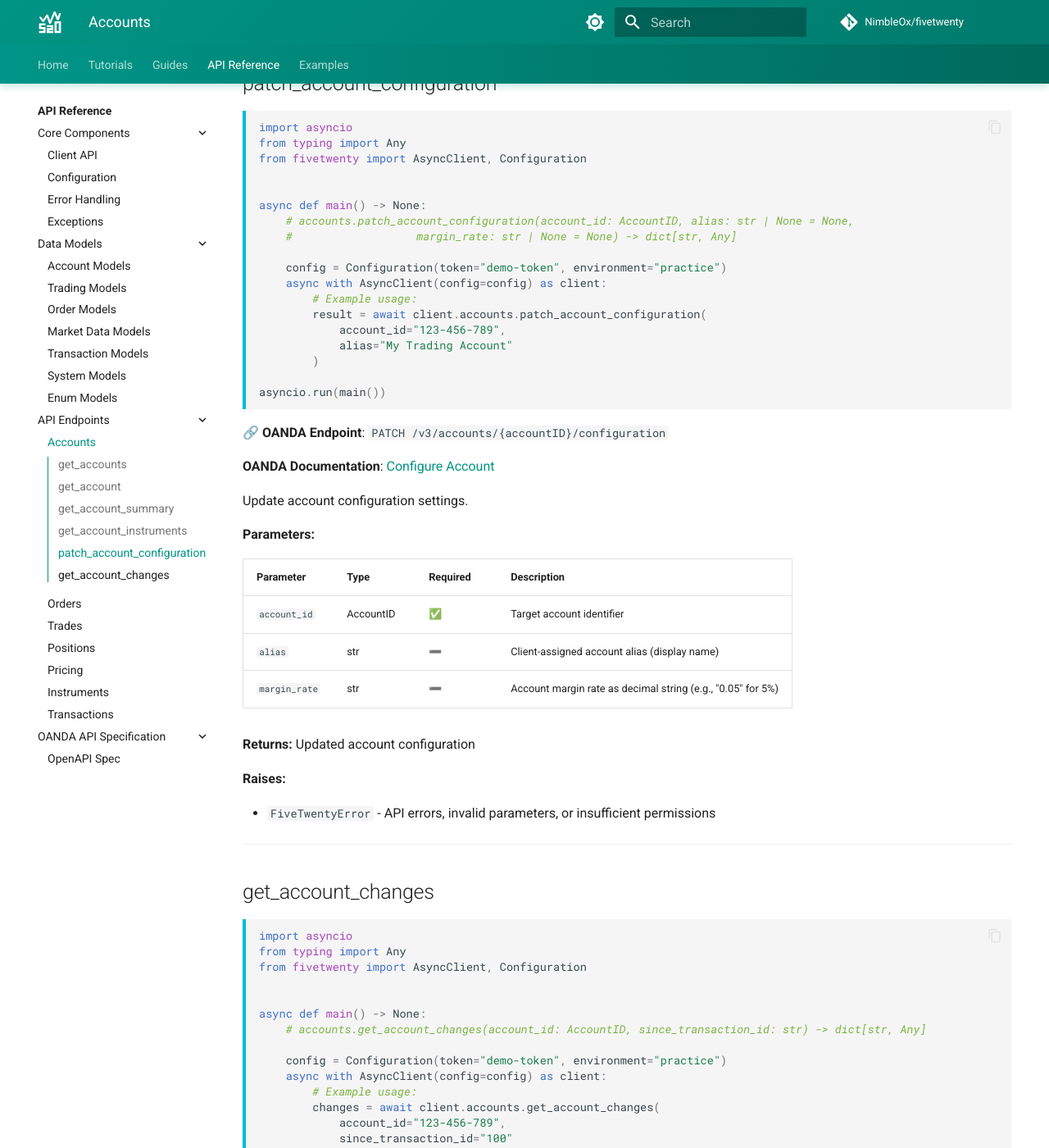
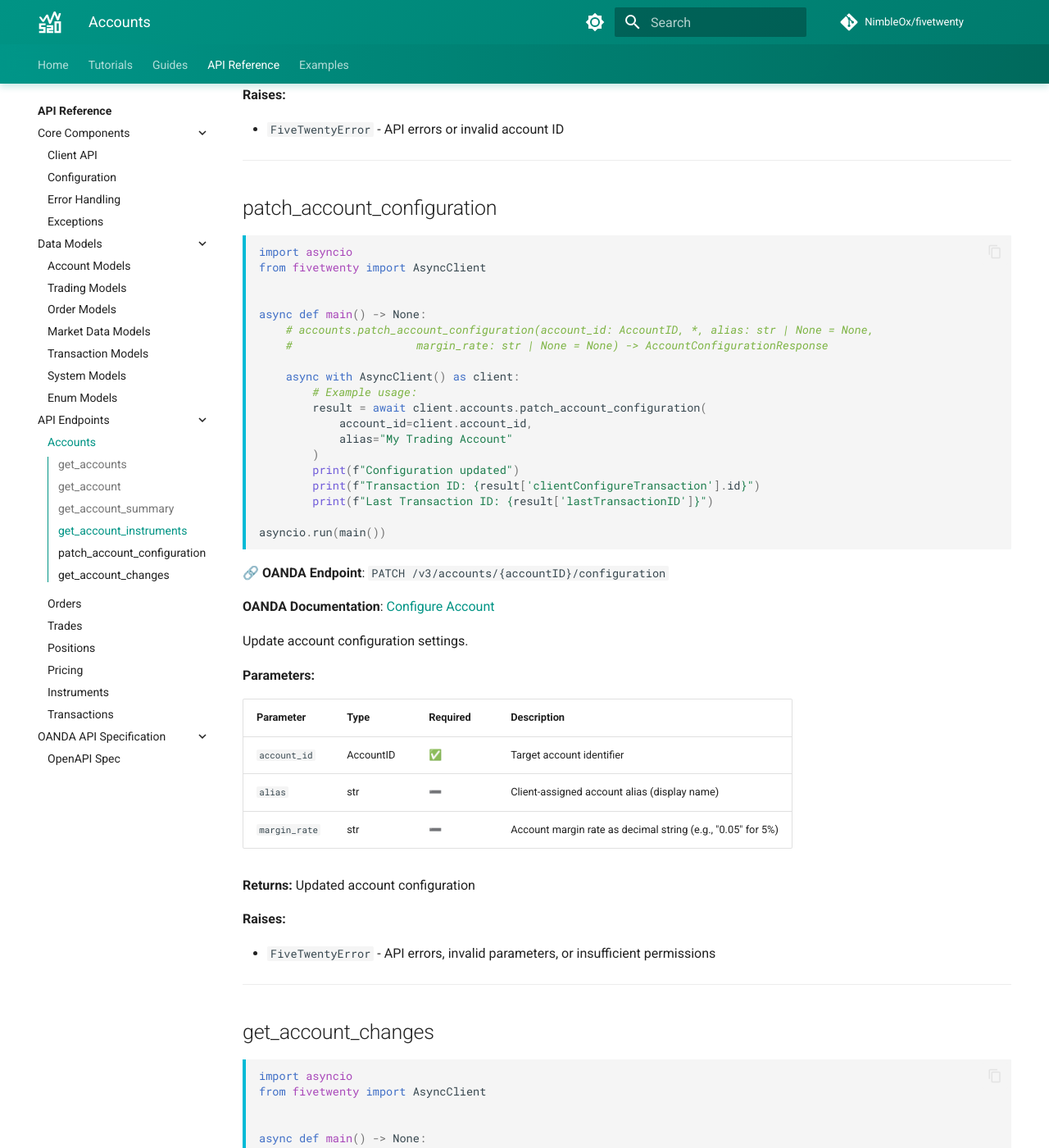
Before and after one commit to NimbleOx/fivetwenty, an MkDocs documentation site: the page built from docs/api-reference/endpoints/accounts.md, in a window 1280 px wide and 1400 px high, scrolled down 3677 px. Shown: the whole window at 82% size. Built offline with MkDocs 1.6.1 and Material for MkDocs 9.7.7, drawn with Linux system fonts in a browser that asks for light colours; comment, search, counter and statistics services are not loaded; some of the changed text lies outside the part shown.

Commit message:
Validate and fix endpoints/accounts.md API reference documentation

````diff
--- a/docs/api-reference/endpoints/accounts.md
+++ b/docs/api-reference/endpoints/accounts.md
@@ -7,14 +7,18 @@
 ---
 
 ## get_accounts
-<!-- fragment: Demo get_accounts with module attribute access patterns -->
 ```python
 import asyncio
-from fivetwenty import AsyncClient, Configuration
+from fivetwenty import AsyncClient, AccountConfig, Environment
 
 
 async def main() -> None:
-    config = Configuration(token="demo-token", environment="practice")
+    config = AccountConfig(
+        account_id="your-account-id",
+        alias="demo",
+        token="demo-token",
+        environment=Environment.PRACTICE,
+    )
     async with AsyncClient(config=config) as client:
         # accounts.get_accounts() -> list[AccountProperties]
 
@@ -43,23 +47,23 @@
 ---
 
 ## get_account
-<!-- fragment: Demo get_account with module attribute access and dict attribute patterns -->
 ```python
-from fivetwenty import AsyncClient, Configuration
-from fivetwenty.endpoints.accounts import AccountResponse
+import asyncio
+from fivetwenty import AsyncClient
 
 
-async def get_account_example() -> None:
-    config = Configuration(token="demo-token", environment="practice")
-    async with AsyncClient(config=config) as client:
+async def main() -> None:
+    async with AsyncClient() as client:
         # accounts.get_account(account_id: AccountID) -> AccountResponse
         # Returns: {"account": Account, "lastTransactionID": str}
 
         # Example usage:
-        result: AccountResponse = await client.accounts.get_account(account_id="123-456-789")
+        result = await client.accounts.get_account(account_id=client.account_id)
         account = result["account"]
         print(f"Account balance: {account.balance}")
         print(f"Last Transaction ID: {result['lastTransactionID']}")
+
+asyncio.run(main())
 ```
 🔗 **OANDA Endpoint**: `GET /v3/accounts/{accountID}`
 
@@ -82,21 +86,23 @@
 ---
 
 ## get_account_summary
-<!-- fragment: Demo get_account_summary with undefined names and dict attribute access patterns -->
 ```python
-from fivetwenty.endpoints.accounts import AccountSummaryResponse
+import asyncio
+from fivetwenty import AsyncClient
 
 
-async def get_account_summary_example() -> None:
-    async with AsyncClient(token="demo-token") as client:
+async def main() -> None:
+    async with AsyncClient() as client:
         # accounts.get_account_summary(account_id: AccountID) -> AccountSummaryResponse
         # Returns: {"account": AccountSummary, "lastTransactionID": str}
 
         # Example usage:
-        result: AccountSummaryResponse = await client.accounts.get_account_summary(account_id="123-456-789")
+        result = await client.accounts.get_account_summary(account_id=client.account_id)
         summary = result["account"]
         print(f"Account NAV: {summary.nav}")
         print(f"Last Transaction ID: {result['lastTransactionID']}")
+
+asyncio.run(main())
 ```
 🔗 **OANDA Endpoint**: `GET /v3/accounts/{accountID}/summary`
 
@@ -119,25 +125,23 @@
 ---
 
 ## get_account_instruments
-<!-- fragment: Demo get_account_instruments with unused variables and module attribute patterns -->
 ```python
 import asyncio
-from fivetwenty import AsyncClient, Configuration
-from fivetwenty.endpoints.accounts import AccountInstrumentsResponse
+from fivetwenty import AsyncClient
 
 
 async def main() -> None:
-    # accounts.get_account_instruments(account_id: AccountID, instruments: list[str] | None = None) -> AccountInstrumentsResponse
+    # accounts.get_account_instruments(account_id: AccountID, *, instruments: list[str] | None = None) -> AccountInstrumentsResponse
     # Returns: {"instruments": list[Instrument], "lastTransactionID": str}
 
-    config = Configuration(token="demo-token", environment="practice")
-    async with AsyncClient(config=config) as client:
+    async with AsyncClient() as client:
         # Example usage:
-        result: AccountInstrumentsResponse = await client.accounts.get_account_instruments(
-            account_id="123-456-789",
+        result = await client.accounts.get_account_instruments(
+            account_id=client.account_id,
             instruments=["EUR_USD", "GBP_USD"]
         )
         instruments = result["instruments"]
+        print(f"Found {len(instruments)} instruments")
         print(f"Last Transaction ID: {result['lastTransactionID']}")
 
 asyncio.run(main())
@@ -164,24 +168,24 @@
 ---
 
 ## patch_account_configuration
-<!-- fragment: Demo patch_account_configuration with unused imports and unused variable patterns -->
 ```python
 import asyncio
-from typing import Any
-from fivetwenty import AsyncClient, Configuration
+from fivetwenty import AsyncClient
 
 
 async def main() -> None:
-    # accounts.patch_account_configuration(account_id: AccountID, alias: str | None = None,
-    #                   margin_rate: str | None = None) -> dict[str, Any]
+    # accounts.patch_account_configuration(account_id: AccountID, *, alias: str | None = None,
+    #                   margin_rate: str | None = None) -> AccountConfigurationResponse
 
-    config = Configuration(token="demo-token", environment="practice")
-    async with AsyncClient(config=config) as client:
+    async with AsyncClient() as client:
         # Example usage:
         result = await client.accounts.patch_account_configuration(
-            account_id="123-456-789",
+            account_id=client.account_id,
             alias="My Trading Account"
         )
+        print(f"Configuration updated")
+        print(f"Transaction ID: {result['clientConfigureTransaction'].id}")
+        print(f"Last Transaction ID: {result['lastTransactionID']}")
 
 asyncio.run(main())
 ```
@@ -208,23 +212,22 @@
 ---
 
 ## get_account_changes
-<!-- fragment: Demo get_account_changes with unused imports and unused variable patterns -->
 ```python
 import asyncio
-from typing import Any
-from fivetwenty import AsyncClient, Configuration
+from fivetwenty import AsyncClient
 
 
 async def main() -> None:
-    # accounts.get_account_changes(account_id: AccountID, since_transaction_id: str) -> dict[str, Any]
+    # accounts.get_account_changes(account_id: AccountID, *, since_transaction_id: str) -> AccountChangesResponse
 
-    config = Configuration(token="demo-token", environment="practice")
-    async with AsyncClient(config=config) as client:
+    async with AsyncClient() as client:
         # Example usage:
-        changes = await client.accounts.get_account_changes(
-            account_id="123-456-789",
+        result = await client.accounts.get_account_changes(
+            account_id=client.account_id,
             since_transaction_id="100"
         )
+        print(f"Changes: {len(result['changes'].orders_created)} orders created")
+        print(f"Last Transaction ID: {result['lastTransactionID']}")
 
 asyncio.run(main())
 ```
````
